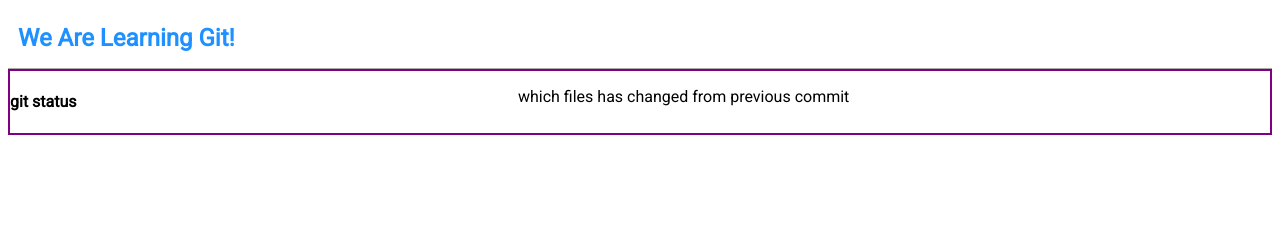
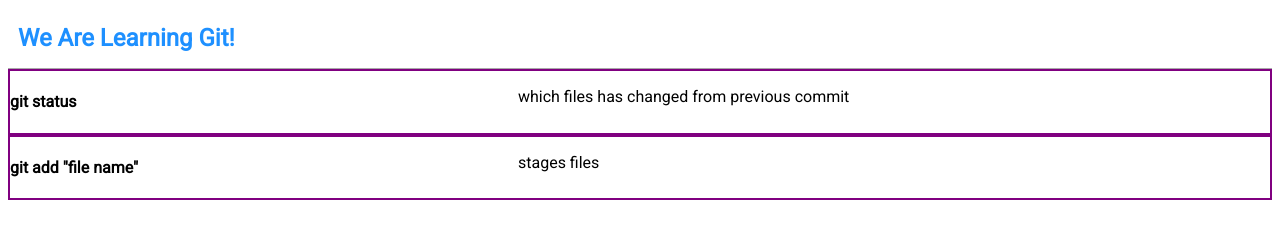
Before and after one commit to kneums13/git_branching_activity, a plain HTML site: page index.html in a window 1280 px wide. Drawn offline with Linux system fonts and the light colour scheme.

Commit message:
added git add command item

```diff
--- a/index.html
+++ b/index.html
@@ -17,5 +17,11 @@
                 which files has changed from previous commit
             </p>
         </div>
+        <div class="command-item">
+            <h4>git add "file name"</h4>
+            <p>
+                stages files
+            </p>
+        </div>
     </body>
 </html>
```
